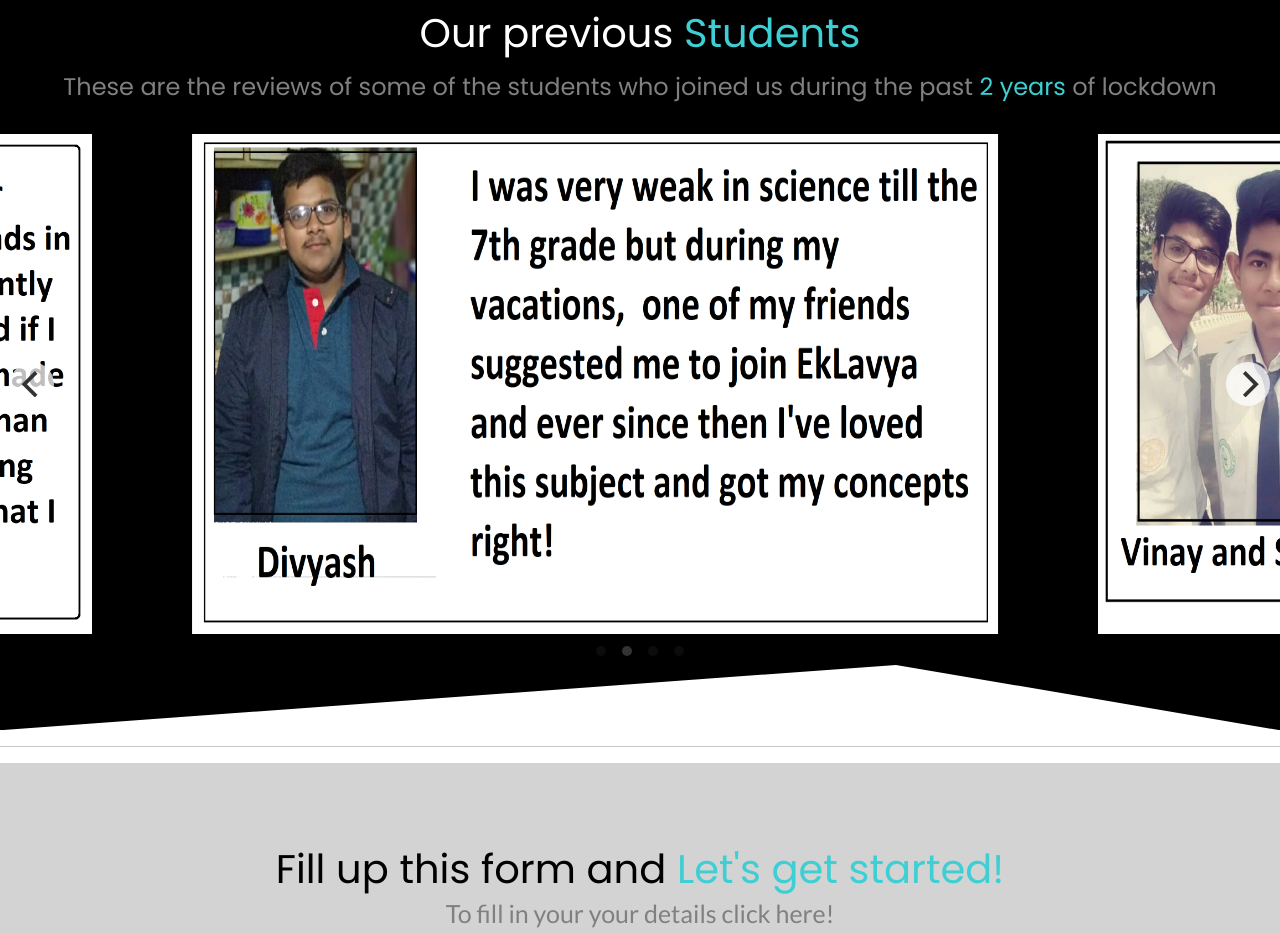
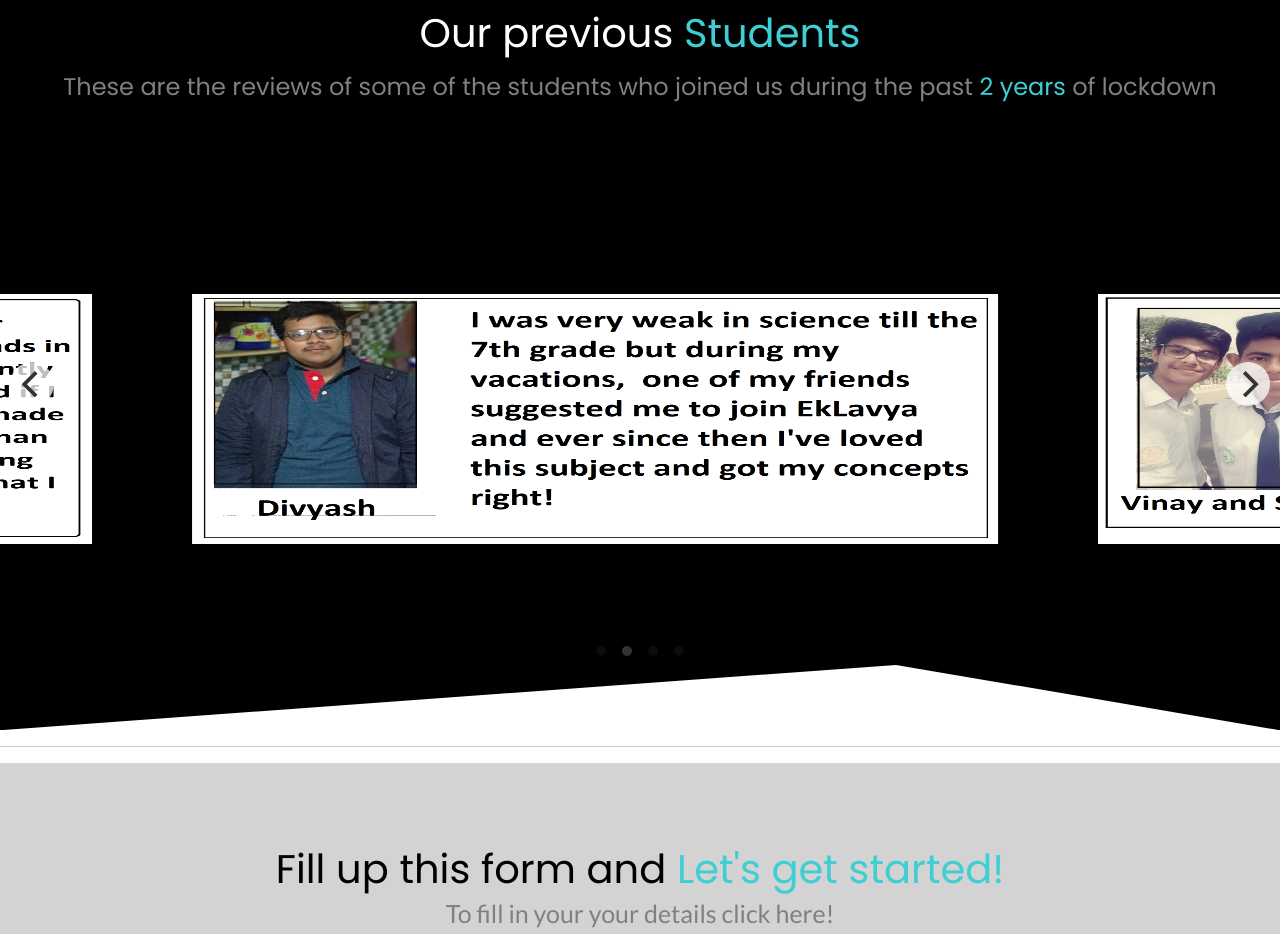
Before and after one commit to Avi-J0506/Teaching-Website, a plain HTML site: page index.html in a window 1280 px wide. Shown: the part 2560-3494 px from the top of the page. Drawn offline with nearby package versions, Linux system fonts and the light colour scheme; a script that the page names is missing.

Commit message:
chota sa

```diff
--- a/css/style.css
+++ b/css/style.css
@@ -248,8 +248,9 @@ section.projects h4{
 }
 .carousel-cell img{
     background-image: no-repeat;
+    margin-top: 20vh;
     width: 90%;
-    height: 100%;
+    height: 50%;
 }
 section.projects .btn3{
     text-decoration: none;
```
